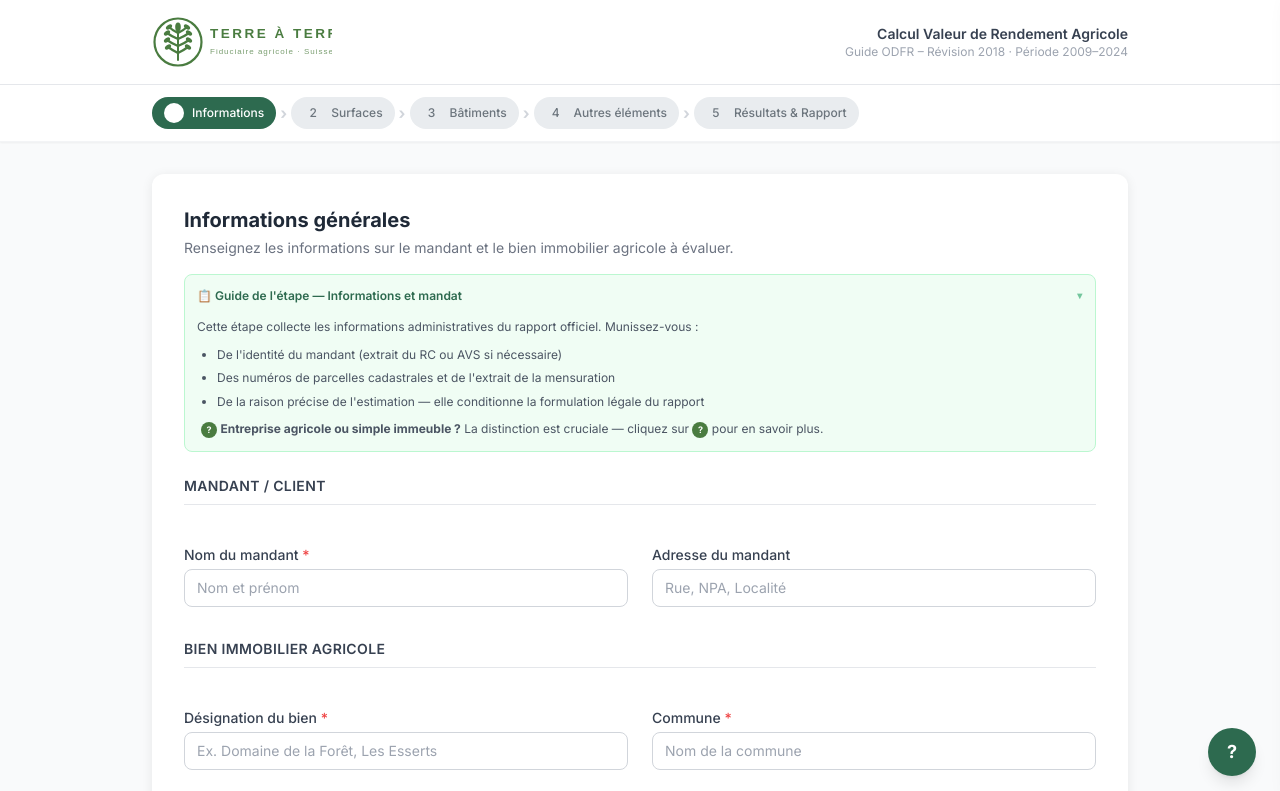
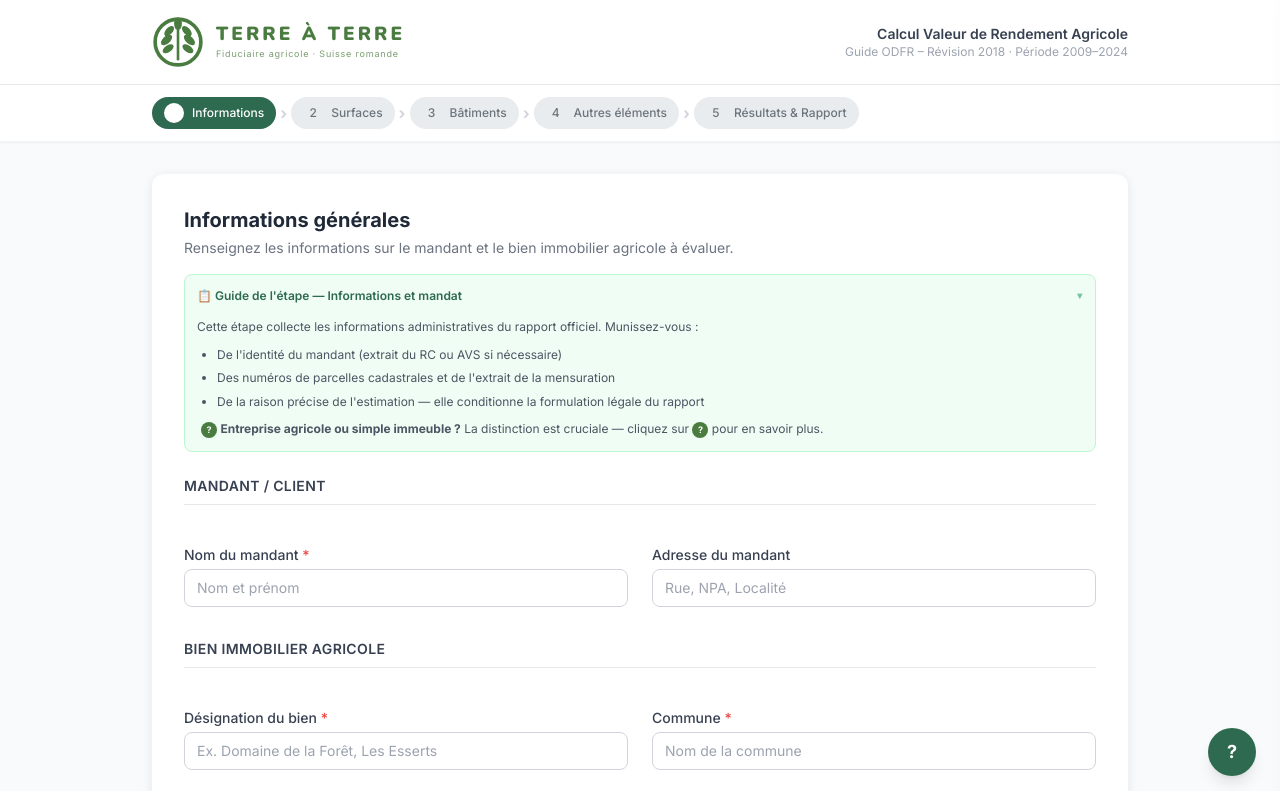
Before and after one commit to Vincent-Favre/Calculateur-vra, a plain HTML site: page index.html in a window 1280 px wide. Shown: the top 791 px of the page. Drawn offline with nearby package versions, Linux system fonts and the light colour scheme.

Commit message:
Logo TAT : icône épi fidèle + police Nunito

```diff
--- a/index.html
+++ b/index.html
@@ -8,7 +8,7 @@
   <script src="https://cdnjs.cloudflare.com/ajax/libs/FileSaver.js/2.0.5/FileSaver.min.js"></script>
   <script src="https://cdn.jsdelivr.net/npm/docx@8.5.0/build/index.js"></script>
   <style>
-    @import url('https://fonts.googleapis.com/css2?family=Inter:wght@300;400;500;600;700&display=swap');
+    @import url('https://fonts.googleapis.com/css2?family=Inter:wght@300;400;500;600;700&family=Nunito:wght@900&display=swap');
     body { font-family: 'Inter', sans-serif; }
     .step-active { background: #2d6a4f; color: white; }
     .step-done { background: #74c69d; color: white; }
@@ -61,39 +61,33 @@
 <!-- HEADER -->
 <header class="bg-white border-b border-gray-200 no-print">
   <div class="max-w-5xl mx-auto px-6 py-4 flex items-center justify-between">
-    <div class="flex items-center gap-4">
-      <!-- Logo Terre à Terre -->
-      <svg width="180" height="52" viewBox="0 0 180 52" xmlns="http://www.w3.org/2000/svg">
-        <!-- Wheat icon in circle -->
-        <circle cx="26" cy="26" r="23.5" fill="none" stroke="#4a7c40" stroke-width="2.2"/>
-        <!-- Stem -->
-        <line x1="26" y1="44" x2="26" y2="10" stroke="#4a7c40" stroke-width="2" stroke-linecap="round"/>
-        <!-- Top terminal leaf -->
-        <ellipse cx="26" cy="11" rx="2.8" ry="4.5" fill="#4a7c40"/>
-        <!-- Leaf pair 1 (upper) -->
-        <path d="M26 17 Q20 14 17 11" stroke="#4a7c40" stroke-width="2.2" stroke-linecap="round" fill="none"/>
-        <path d="M26 17 Q32 14 35 11" stroke="#4a7c40" stroke-width="2.2" stroke-linecap="round" fill="none"/>
-        <ellipse cx="17" cy="11" rx="3.5" ry="2" transform="rotate(-35 17 11)" fill="#4a7c40"/>
-        <ellipse cx="35" cy="11" rx="3.5" ry="2" transform="rotate(35 35 11)" fill="#4a7c40"/>
-        <!-- Leaf pair 2 -->
-        <path d="M26 23 Q19 20 15 17" stroke="#4a7c40" stroke-width="2.2" stroke-linecap="round" fill="none"/>
-        <path d="M26 23 Q33 20 37 17" stroke="#4a7c40" stroke-width="2.2" stroke-linecap="round" fill="none"/>
-        <ellipse cx="15" cy="17" rx="3.5" ry="2" transform="rotate(-35 15 17)" fill="#4a7c40"/>
-        <ellipse cx="37" cy="17" rx="3.5" ry="2" transform="rotate(35 37 17)" fill="#4a7c40"/>
-        <!-- Leaf pair 3 -->
-        <path d="M26 30 Q19 27 15 24" stroke="#4a7c40" stroke-width="2.2" stroke-linecap="round" fill="none"/>
-        <path d="M26 30 Q33 27 37 24" stroke="#4a7c40" stroke-width="2.2" stroke-linecap="round" fill="none"/>
-        <ellipse cx="15" cy="24" rx="3.5" ry="2" transform="rotate(-35 15 24)" fill="#4a7c40"/>
-        <ellipse cx="37" cy="24" rx="3.5" ry="2" transform="rotate(35 37 24)" fill="#4a7c40"/>
-        <!-- Leaf pair 4 (lower) -->
-        <path d="M26 37 Q20 34 16 31" stroke="#4a7c40" stroke-width="2.2" stroke-linecap="round" fill="none"/>
-        <path d="M26 37 Q32 34 36 31" stroke="#4a7c40" stroke-width="2.2" stroke-linecap="round" fill="none"/>
-        <ellipse cx="16" cy="31" rx="3.5" ry="2" transform="rotate(-35 16 31)" fill="#4a7c40"/>
-        <ellipse cx="36" cy="31" rx="3.5" ry="2" transform="rotate(35 36 31)" fill="#4a7c40"/>
-        <!-- Text: TERRE À TERRE -->
-        <text x="58" y="22" font-family="Arial Rounded MT Bold, Arial, sans-serif" font-size="13.5" font-weight="900" fill="#4a7c40" letter-spacing="2.5">TERRE À TERRE</text>
-        <text x="58" y="38" font-family="Arial, sans-serif" font-size="8" fill="#7a9e70" letter-spacing="1">Fiduciaire agricole · Suisse romande</text>
+    <div class="flex items-center gap-3">
+      <!-- Icône TAT : cercle + épi de blé (fidèle au logo officiel) -->
+      <svg width="52" height="52" viewBox="0 0 100 100" xmlns="http://www.w3.org/2000/svg">
+        <!-- Cercle épais -->
+        <circle cx="50" cy="50" r="44" fill="white" stroke="#4a7c40" stroke-width="7"/>
+        <!-- Tige centrale -->
+        <line x1="50" y1="83" x2="50" y2="16" stroke="#4a7c40" stroke-width="5" stroke-linecap="round"/>
+        <!-- Feuille terminale (pointe haute) -->
+        <ellipse cx="50" cy="15" rx="7.5" ry="12" fill="#4a7c40"/>
+        <!-- Paire 1 haute – gauche -->
+        <ellipse cx="33" cy="29" rx="12" ry="6.5" transform="rotate(-48 33 29)" fill="#4a7c40"/>
+        <!-- Paire 1 haute – droite -->
+        <ellipse cx="67" cy="29" rx="12" ry="6.5" transform="rotate(48 67 29)" fill="#4a7c40"/>
+        <!-- Paire 2 milieu – gauche -->
+        <ellipse cx="28" cy="46" rx="13" ry="7" transform="rotate(-42 28 46)" fill="#4a7c40"/>
+        <!-- Paire 2 milieu – droite -->
+        <ellipse cx="72" cy="46" rx="13" ry="7" transform="rotate(42 72 46)" fill="#4a7c40"/>
+        <!-- Paire 3 basse – gauche -->
+        <ellipse cx="31" cy="63" rx="12" ry="6.5" transform="rotate(-35 31 63)" fill="#4a7c40"/>
+        <!-- Paire 3 basse – droite -->
+        <ellipse cx="69" cy="63" rx="12" ry="6.5" transform="rotate(35 69 63)" fill="#4a7c40"/>
       </svg>
+      <!-- Texte du logo -->
+      <div>
+        <div style="font-family:'Nunito','Arial Rounded MT Bold',Arial,sans-serif;font-size:19px;font-weight:900;color:#4a7c40;letter-spacing:3px;line-height:1.15">TERRE À TERRE</div>
+        <div style="font-family:Inter,Arial,sans-serif;font-size:9px;color:#7a9e70;letter-spacing:0.8px;margin-top:1px">Fiduciaire agricole · Suisse romande</div>
+      </div>
     </div>
     <div class="text-right">
       <div class="text-sm font-semibold text-gray-700">Calcul Valeur de Rendement Agricole</div>
```
